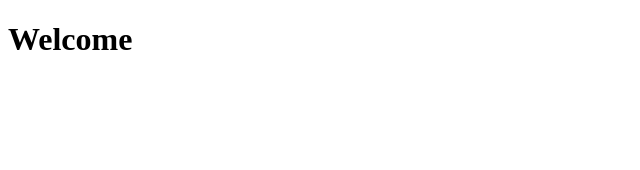
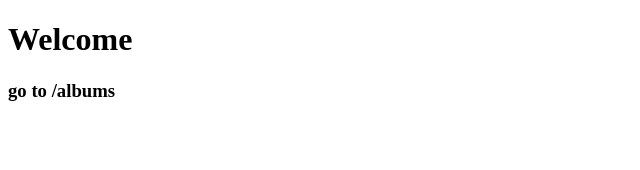
Before and after one commit to MugishaU/webpack_react, a React app: page / in a window 1280 px wide. Shown: the top 170 px of the page, without its empty margins (0-640 px from the left). Built offline with nearby package versions, Linux system fonts and the light colour scheme.

Commit message:
add temp route instructions

```diff
--- a/src/App.js
+++ b/src/App.js
@@ -6,7 +6,16 @@ class App extends React.Component {
     return (
       <>
         <Switch>
-          <Route exact path="/" render={() => <h1 id="welcome">Welcome</h1>} />
+          <Route
+            exact
+            path="/"
+            render={() => (
+              <>
+                <h1 id="welcome">Welcome</h1>
+                <h3>go to /albums</h3>
+              </>
+            )}
+          />
           <Route path="/albums" component={AlbumPage} />
           <Route render={() => <h1 id="notfound">Page Not Found!</h1>} />
         </Switch>
```
